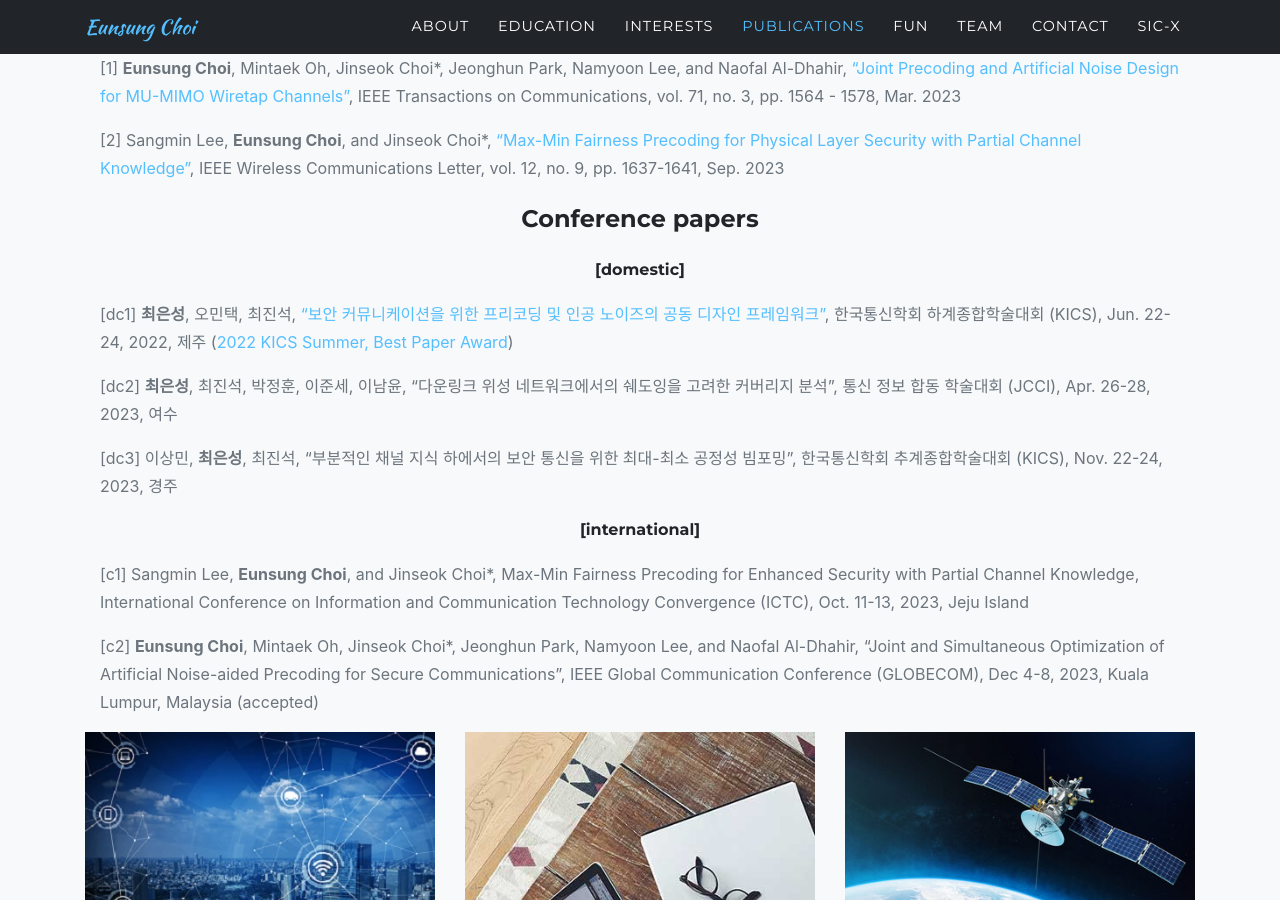
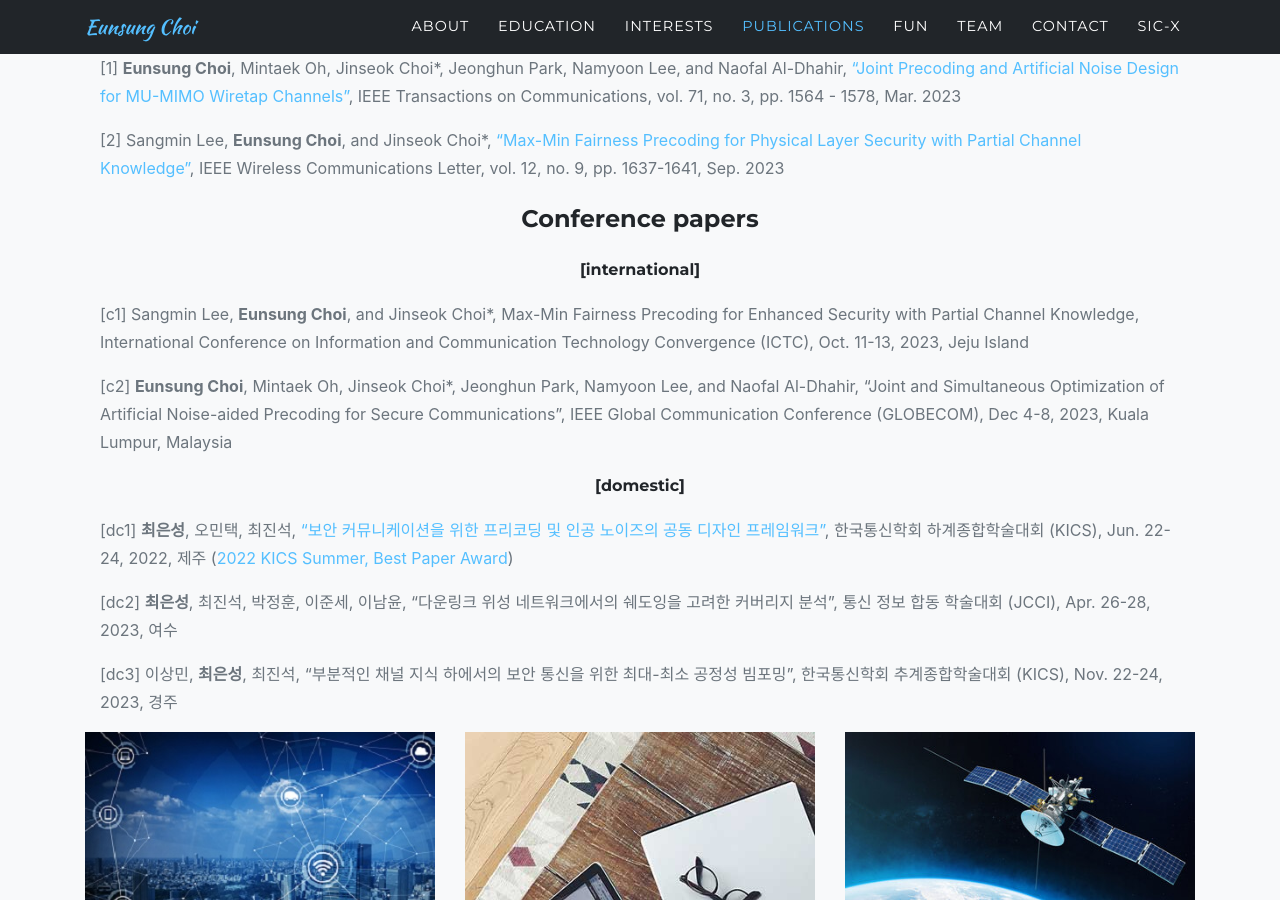
Before and after one commit to choices97/choices97.github.io, a Jekyll site: the page built from index.md, in a window 1280 px wide and 900 px high, scrolled down 5154 px. Built offline with Jekyll 4.4.1, drawn with Linux system fonts in a browser that asks for light colours; some web fonts are replaced; comment, search, counter and statistics services are not loaded.

Commit message:
Update sitetext.yml

```diff
--- a/_data/sitetext.yml
+++ b/_data/sitetext.yml
@@ -103,13 +103,14 @@ en: &DEFAULT_EN
         desc: "[1] **Eunsung Choi**, Mintaek Oh, Jinseok Choi*, Jeonghun Park, Namyoon Lee, and Naofal Al-Dhahir, [&ldquo;Joint Precoding and Artificial Noise Design for MU-MIMO Wiretap Channels&rdquo;](https://ieeexplore.ieee.org/document/9973364), IEEE Transactions on Communications, vol. 71, no. 3, pp. 1564 - 1578, Mar. 2023"
       - desc: "[2] Sangmin Lee, **Eunsung Choi**, and Jinseok Choi*, [&ldquo;Max-Min Fairness Precoding for Physical Layer Security with Partial Channel Knowledge&rdquo;](https://ieeexplore.ieee.org/document/10149521), IEEE Wireless Communications Letter, vol. 12, no. 9, pp. 1637-1641, Sep. 2023"
       - title: "**Conference papers**"
+      - subtitle: "[international]"
+        desc: "[c1] Sangmin Lee, **Eunsung Choi**, and Jinseok Choi*, Max-Min Fairness Precoding for Enhanced Security with Partial Channel Knowledge, International Conference on Information and Communication Technology Convergence (ICTC), Oct. 11-13, 2023, Jeju Island"
+      - desc: "[c2] **Eunsung Choi**, Mintaek Oh, Jinseok Choi*, Jeonghun Park, Namyoon Lee, and Naofal Al-Dhahir, &ldquo;Joint and Simultaneous Optimization of Artificial Noise-aided Precoding for Secure Communications&rdquo;, IEEE Global Communication Conference (GLOBECOM), Dec 4-8, 2023, Kuala Lumpur, Malaysia"
       - subtitle: "[domestic]"
         desc: "[dc1] **최은성**, 오민택, 최진석, [&ldquo;보안 커뮤니케이션을 위한 프리코딩 및 인공 노이즈의 공동 디자인 프레임워크&rdquo;](https://journal-home.s3.ap-northeast-2.amazonaws.com/site/2022s/abs/0183.pdf), 한국통신학회 하계종합학술대회 (KICS), Jun. 22-24, 2022, 제주 ([2022 KICS Summer, Best Paper Award](https://www.kics.or.kr/html/?pmode=BExcellentPapers&page=1&smode=view&seq=3639&searchValue=&searchTitle=strTitle))"
       - desc: "[dc2] **최은성**, 최진석, 박정훈, 이준세, 이남윤, &ldquo;다운링크 위성 네트워크에서의 쉐도잉을 고려한 커버리지 분석&rdquo;, 통신 정보 합동 학술대회 (JCCI), Apr. 26-28, 2023, 여수"
       - desc: "[dc3] 이상민, **최은성**, 최진석, &ldquo;부분적인 채널 지식 하에서의 보안 통신을 위한 최대-최소 공정성 빔포밍&rdquo;, 한국통신학회 추계종합학술대회 (KICS), Nov. 22-24, 2023, 경주"
-      - subtitle: "[international]"
-        desc: "[c1] Sangmin Lee, **Eunsung Choi**, and Jinseok Choi*, Max-Min Fairness Precoding for Enhanced Security with Partial Channel Knowledge, International Conference on Information and Communication Technology Convergence (ICTC), Oct. 11-13, 2023, Jeju Island"
-      - desc: "[c2] **Eunsung Choi**, Mintaek Oh, Jinseok Choi*, Jeonghun Park, Namyoon Lee, and Naofal Al-Dhahir, &ldquo;Joint and Simultaneous Optimization of Artificial Noise-aided Precoding for Secure Communications&rdquo;, IEEE Global Communication Conference (GLOBECOM), Dec 4-8, 2023, Kuala Lumpur, Malaysia (accepted)"
+
 
     section: portfolio
     closebutton: "Close Publication"
```
